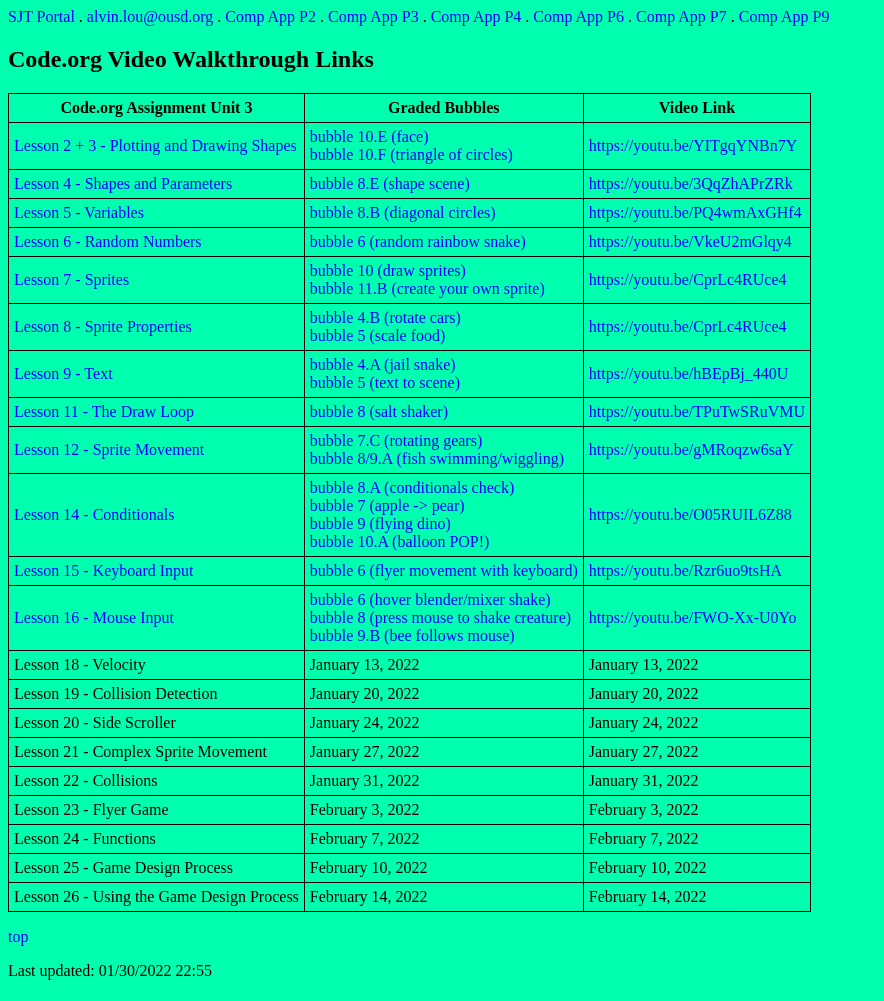
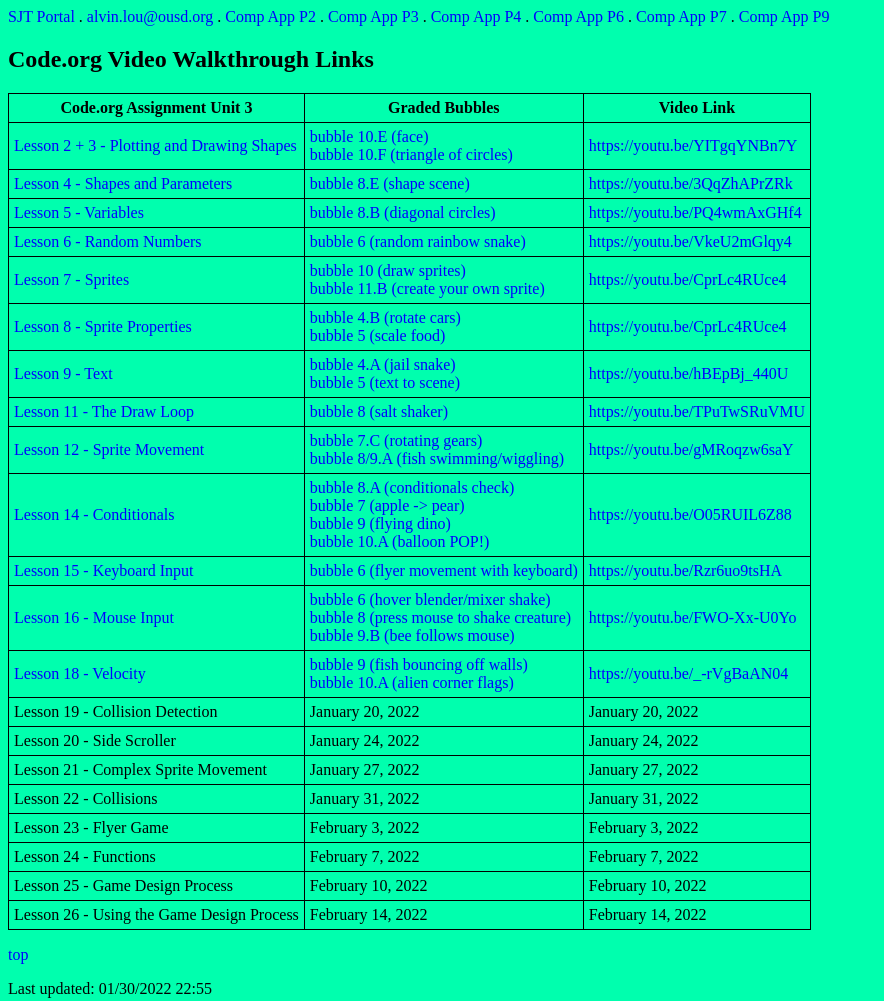
Before and after one commit to louousd/louousd.github.io, a plain HTML site: page videoguides.html in a window 1280 px wide. Shown: the whole page, without its empty margins (0-884 px from the left). Drawn offline with Linux system fonts and the light colour scheme.

Commit message:
Update videoguides.html

```diff
--- a/videoguides.html
+++ b/videoguides.html
@@ -263,13 +263,21 @@
       </tr>
       <tr>
         <td>
-          Lesson 18 - Velocity
+          <a href="https://studio.code.org/s/csd3-2021/lessons/18/levels/1">
+            Lesson 18 - Velocity
+          </a>
         </td>
         <td>
-          January 13, 2022
+          <a href="https://studio.code.org/s/csd3-2021/lessons/18/levels/9">
+            bubble 9 (fish bouncing off walls)
+          </a>
+          <br>
+          <a href="https://studio.code.org/s/csd3-2021/lessons/18/levels/10/sublevel/1">
+            bubble 10.A (alien corner flags)
+          </a>
         </td>
         <td>
-          January 13, 2022
+          <a href="https://youtu.be/_-rVgBaAN04">https://youtu.be/_-rVgBaAN04</a>
         </td>
       </tr>
       <tr>
```
